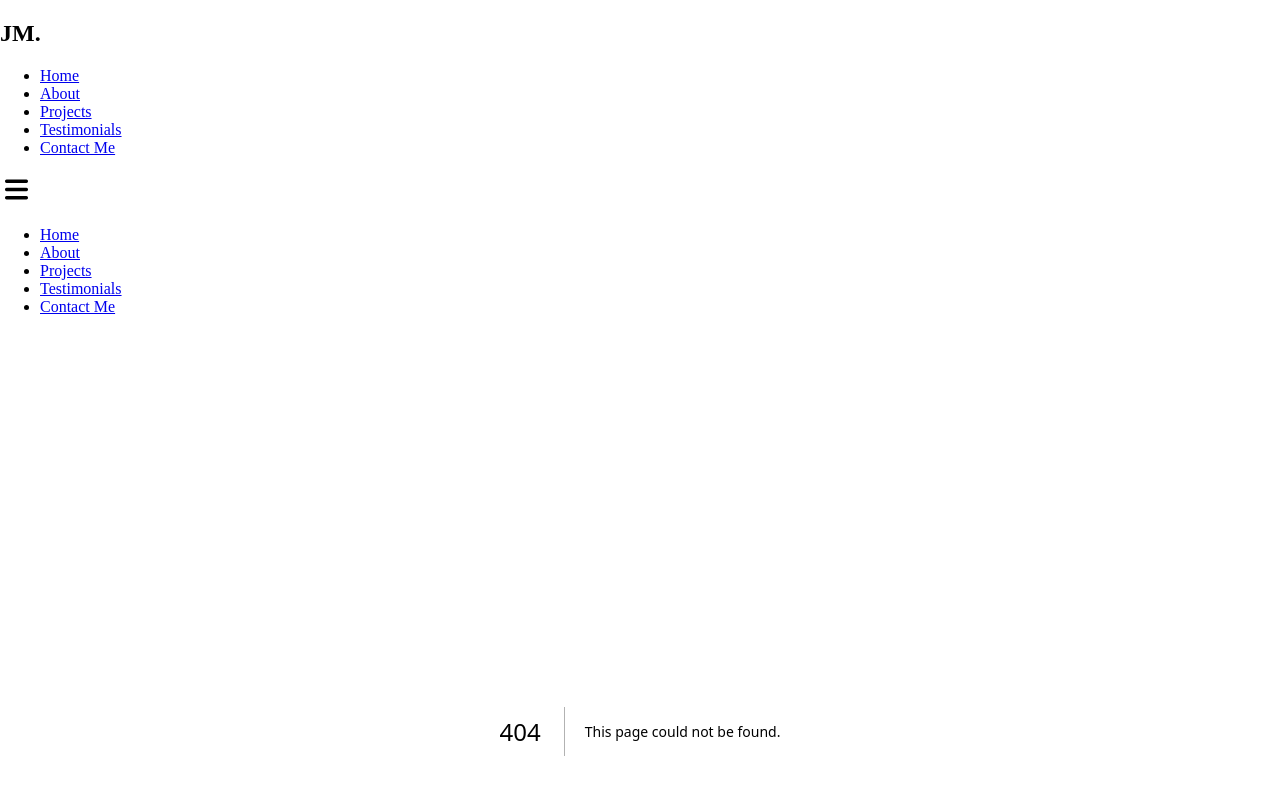
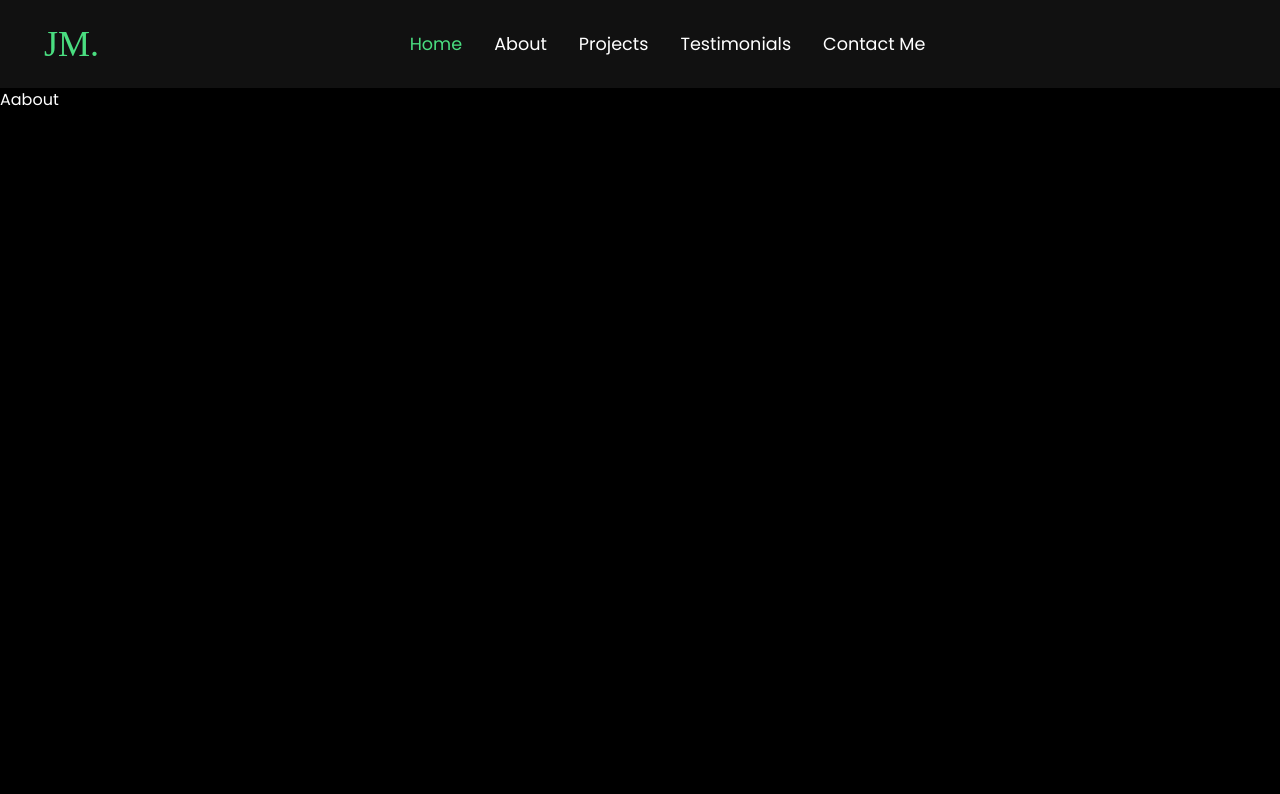
Before and after one commit to jsonwamuyu/meta-messager, a Next.js app: page /about in a window 1280 px wide. Before the commit this address had no page. Shown: the top 794 px of the page. Built offline with nearby package versions, Linux system fonts and the light colour scheme; a web font is replaced by a local one.

Commit message:
The About page

```diff
--- /dev/null
+++ b/app/about/page.tsx
@@ -0,0 +1,9 @@
+import React from 'react'
+
+const About = () => {
+  return (
+    <div>Aabout</div>
+  )
+}
+
+export default About
--- a/app/layout.tsx
+++ b/app/layout.tsx
@@ -1,5 +1,5 @@
 import Navbar from "@/components/Navbar"
-
+import './globals.css'
 
 export const metadata = {
   title: 'Next.js',
--- a/app/page.tsx
+++ b/app/page.tsx
@@ -1,4 +1,5 @@
 import Hero from '@/components/Hero';
+
 import React from 'react'
 import './globals.css'
 
--- a/components/Hero.tsx
+++ b/components/Hero.tsx
@@ -5,13 +5,13 @@ import Image from 'next/image';
 const Hero = () => {
   return (
     <section className='w-full'>
-        <div className='max-w-[1240px] p-4 m-auto flex flex-col-reverse md:flex-row justify-between items-center mt-20'>
+        <div className='max-w-[1240px] p-4 m-auto flex flex-col-reverse md:flex-row justify-center md:gap-10 gap-8 items-center mt-20'>
         <div className='flex flex-col text-center md:text-start'>
             <h1 className='text-5xl md:max-w-xs lg:max-w-md'>Johnson muchiri</h1>
-            <h5 className='text-3xl py-3'>Software Engineer</h5>
+            <h5 className='text-3xl py-3  text-white/70'>Software Engineer</h5>
         </div>
         <div>
-            <Image className='rounded-full' src='/lovely.png' height={40} width={400} alt="profile"/>
+            <Image className='rounded-full' src='/lovely.png' height={350} width={350} alt="profile"/>
         </div>
         </div>
     </section>
--- a/components/Navbar.tsx
+++ b/components/Navbar.tsx
@@ -13,29 +13,29 @@ const Navbar = () => {
   }
 
   return (
-    <nav className='w-full z-10 '>
+    <nav className='w-full z-10 shadow-sm bg-[#111]'>
         <div className='h-full flex items-center justify-between max-w-[1240px] m-auto p-6'>
           <div>
             <h1 className='text-4xl text-green-400'>JM.</h1>
           </div>
           <ul className='hidden md:flex flex-grow space-x-8  items-center justify-center h-full'>
             <li className='active'><Link href='/'>Home</Link></li>
-            <li><Link href='/'>About</Link></li>
+            <li><Link href='/about'>About</Link></li>
             <li><Link href='/'>Projects</Link></li>
             <li><Link href='/'>Testimonials</Link></li>
             <li><Link href='/'>Contact Me</Link></li>
           </ul>
-          <div className='md:hidden h-full' onClick={handleToggle}>
+          <div className='md:hidden h-full ease-in duration-300' onClick={handleToggle}>
             {toggle ? <HiX size={33} className="cursor-pointer"/> : <HiMenu size={33} className="cursor-pointer"/>
             }
           </div>
 
           {/* Mobile Menu */}
-          <div className={toggle ? 'z-50 absolute flex justify-center items-center w-full md:hidden bg-black/90 text-white top-[5rem] left-0 bottom-0 text-center ease-in duration-300'
-                : 'z-50 absolute flex justify-center items-center w-full md:hidden bg-black/90 text-white top-[5rem] left-[-100%] bottom-0 text-center ease-in duration-300'}>
+          <div className={toggle ? 'z-50 absolute flex justify-center items-center w-full md:hidden bg-black/90 text-white top-[5.5rem] left-0 bottom-0 text-center ease-in duration-300'
+                : 'z-50 absolute flex justify-center items-center w-full md:hidden bg-black/90 text-white top-[5.5rem] left-[-100%] bottom-0 text-center ease-in duration-300'}>
                 <ul className='flex flex-col space-y-8'>
                     <li onClick={handleToggle}><Link className='text-4xl' href='/'>Home</Link></li>
-                    <li onClick={handleToggle}><Link className='text-4xl' href='#gallery'>About</Link></li>
+                    <li onClick={handleToggle}><Link className='text-4xl' href='/about'>About</Link></li>
                     <li onClick={handleToggle}><Link className='text-4xl ' href='/work'>Projects</Link></li>
                     <li onClick={handleToggle}><Link className='text-4xl ' href='/contact'>Testimonials</Link></li>
                     <li onClick={handleToggle}><Link className='text-4xl ' href='/contact'>Contact Me</Link></li>
```
